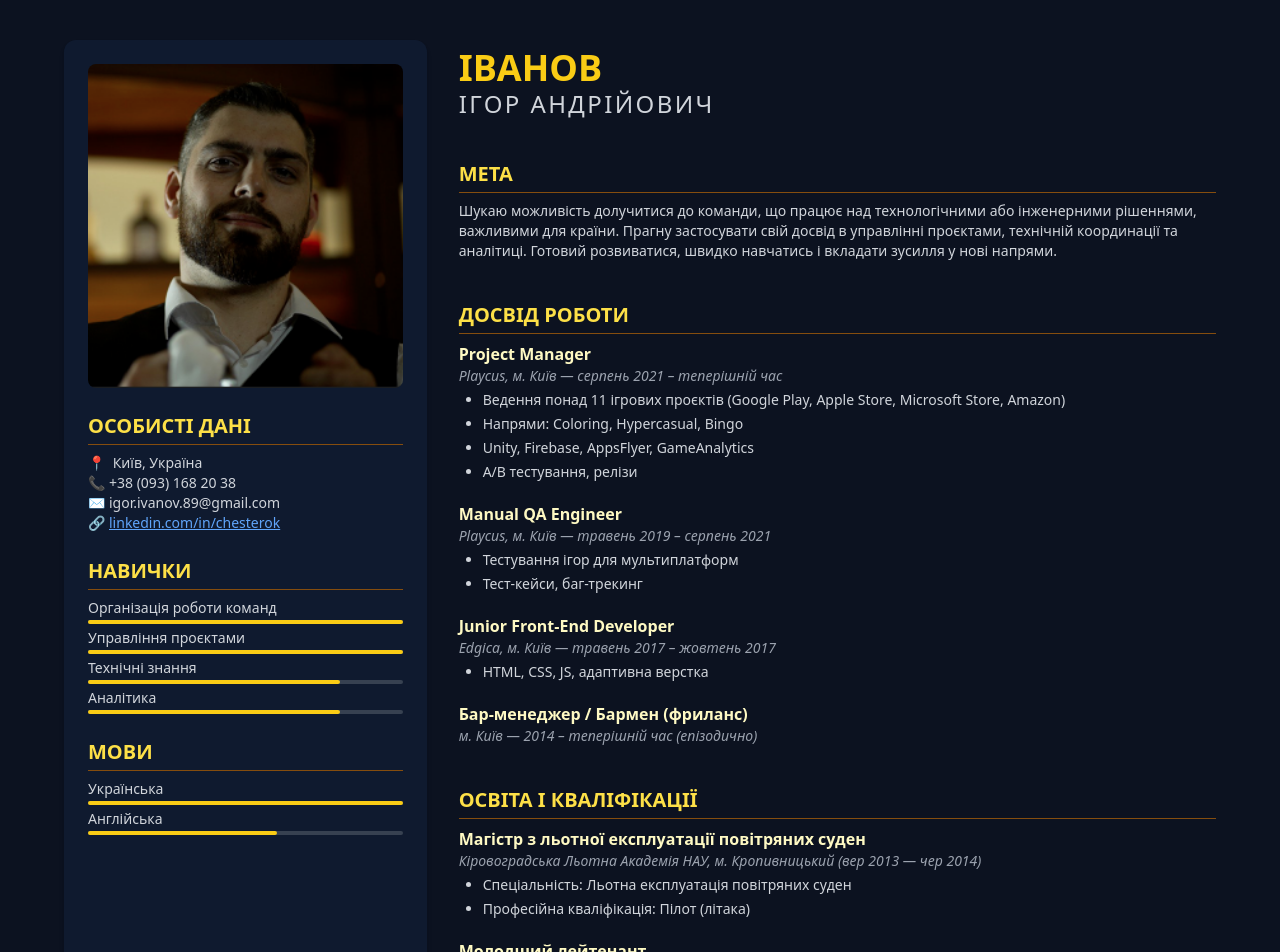
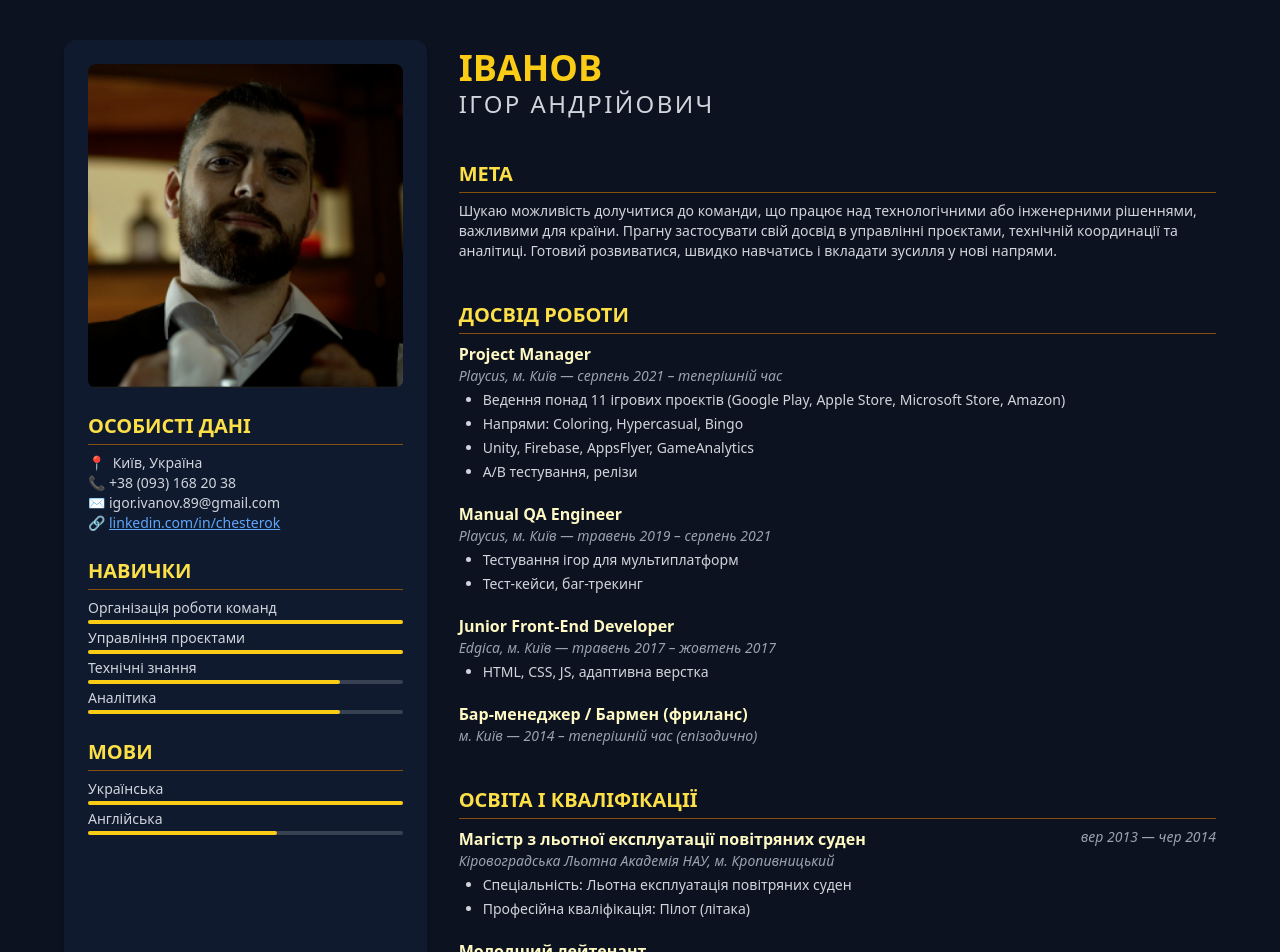
Before and after one commit to OKchesterOK/cv-landing, a React (Vite) app: page / in a window 1280 px wide. Shown: the top 952 px of the page. Built offline with nearby package versions, Linux system fonts and the light colour scheme.

Commit message:
Update App.jsx

```diff
--- a/src/App.jsx
+++ b/src/App.jsx
@@ -62,7 +62,11 @@ export default function App() {
           </Section>
 
           <Section title="ОСВІТА І КВАЛІФІКАЦІЇ">
-            <ListItem title="Магістр з льотної експлуатації повітряних суден" subtitle="Кіровоградська Льотна Академія НАУ, м. Кропивницький (вер 2013 — чер 2014)" bullets={[
+            <ListItem
+              title="Магістр з льотної експлуатації повітряних суден"
+              subtitle="Кіровоградська Льотна Академія НАУ, м. Кропивницький"
+              date=" вер 2013 — чер 2014"
+              bullets={[
               'Спеціальність: Льотна експлуатація повітряних суден',
               'Професійна кваліфікація: Пілот (літака)'
             ]} />
@@ -148,12 +152,32 @@ function Skill({ label, level }) {
   );
 }
 
-function ListItem({ title, subtitle, bullets }) {
+// function ListItem({ title, subtitle, bullets }) {
+//   return (
+//     <div className="mb-5">
+//       <p className="text-md text-yellow-100 font-semibold">{title}</p>
+//       <p className="text-sm italic text-gray-400 mb-1">{subtitle}</p>
+//       {bullets.length > 0 && (
+//         <ul className="list-disc pl-6 text-sm text-gray-300 space-y-1">
+//           {bullets.map((b, i) => <li key={i}>{b}</li>)}
+//         </ul>
+//       )}
+//     </div>
+//   );
+// }
+function ListItem({ title, subtitle, date, bullets }) {
   return (
     <div className="mb-5">
-      <p className="text-md text-yellow-100 font-semibold">{title}</p>
-      <p className="text-sm italic text-gray-400 mb-1">{subtitle}</p>
-      {bullets.length > 0 && (
+      <div className="flex justify-between items-start gap-4">
+        <p className="text-md text-yellow-100 font-semibold">{title}</p>
+        {date && (
+          <p className="text-sm italic text-gray-400 whitespace-nowrap">{date}</p>
+        )}
+      </div>
+      {subtitle && (
+        <p className="text-sm italic text-gray-400 mb-1">{subtitle}</p>
+      )}
+      {bullets?.length > 0 && (
         <ul className="list-disc pl-6 text-sm text-gray-300 space-y-1">
           {bullets.map((b, i) => <li key={i}>{b}</li>)}
         </ul>
```
